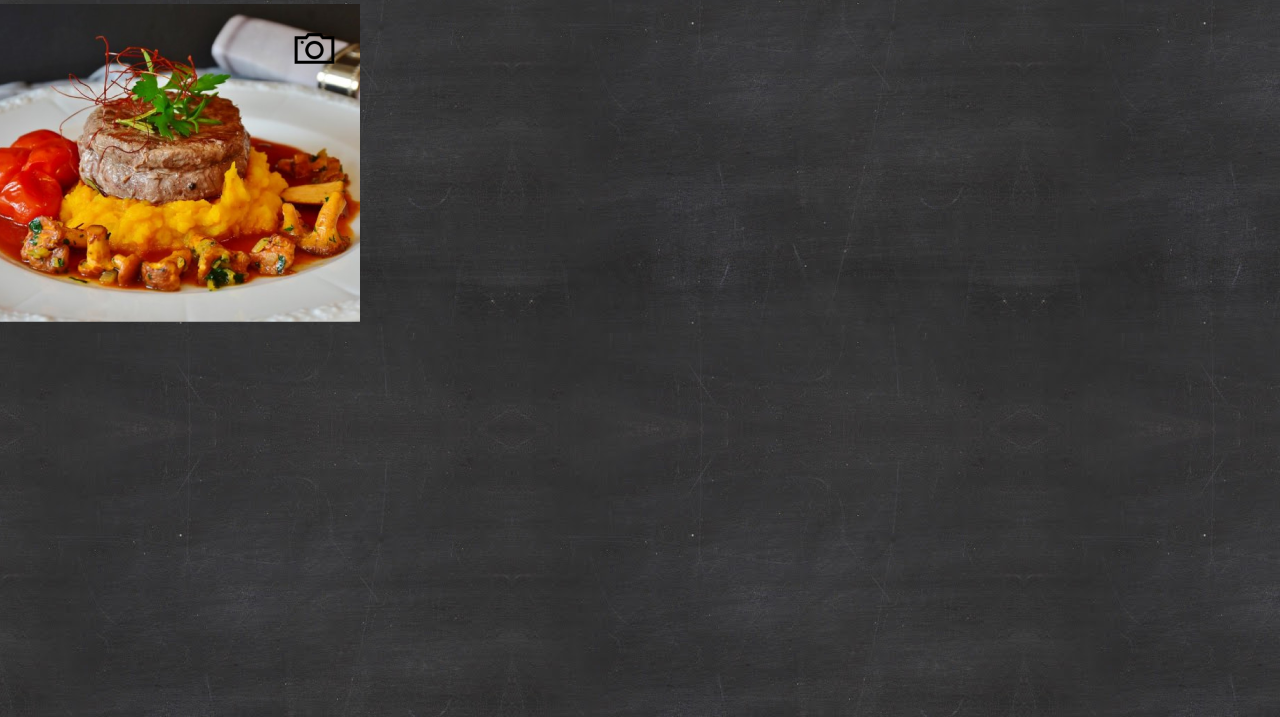
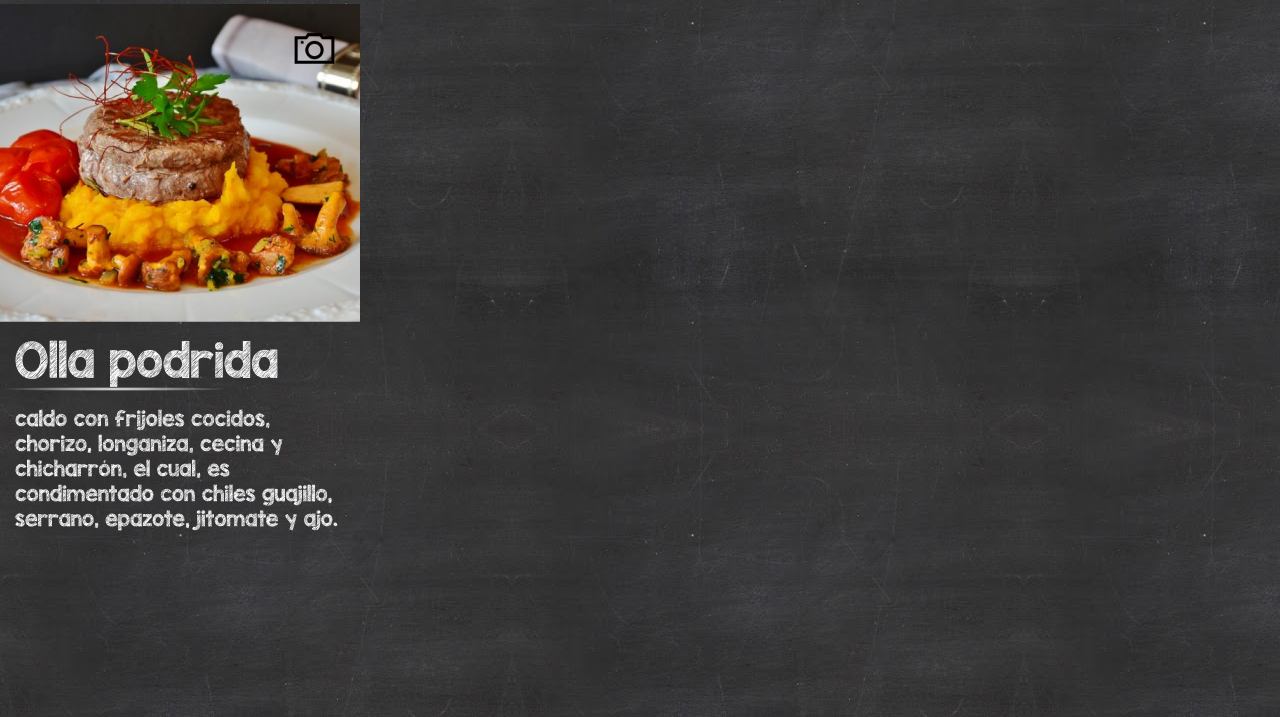
Before and after one commit to tinroldan/Reality_degrees.github.io, a plain HTML site: page olla.html in a window 1280 px wide. Shown: the part 83-800 px from the top of the page. Drawn offline with Linux system fonts and the light colour scheme.

Commit message:
ultimate olla

```diff
--- a/olla.html
+++ b/olla.html
@@ -27,7 +27,9 @@
 
 	  	 	</div>
 
-
+	  	 <div class="descripcion">
+	  	 	<img src="imgs/descripcion.png">
+	  	 </div>
 
 
 
```
